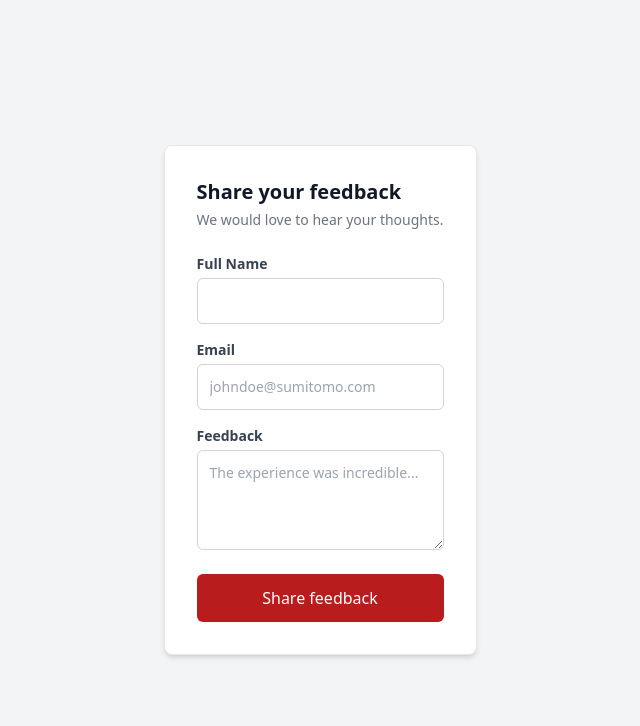
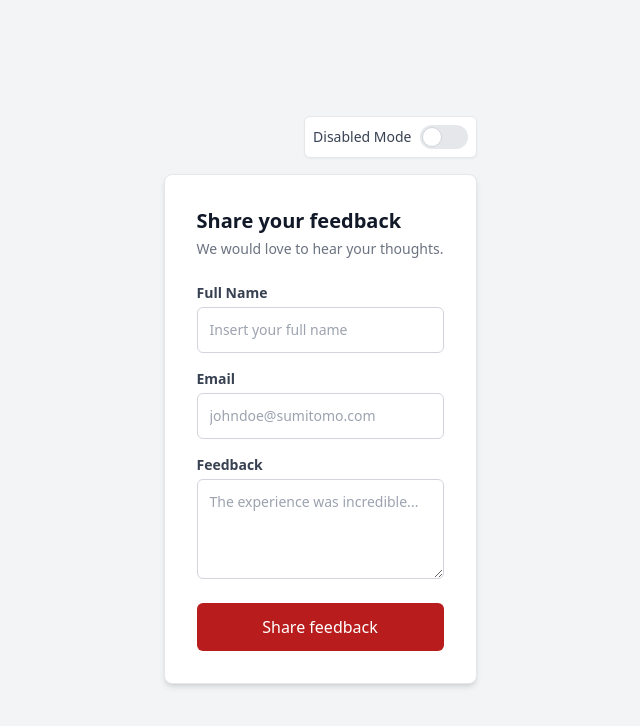
Before and after one commit to beatrizssouza/feedback-form-challenge, a React (Vite) app: page / in a window 1280 px wide. Shown: the top 726 px of the page, without its empty margins (320-960 px from the left). Built offline with nearby package versions, Linux system fonts and the light colour scheme.

Commit message:
feat: add form disabled state with toggle switch component

```diff
--- a/src/components/ui/Button.tsx
+++ b/src/components/ui/Button.tsx
@@ -10,7 +10,7 @@ const Button = ({
 }: ButtonProps) => {
   return (
     <button
-      className={`inline-flex items-center justify-center rounded-md px-4 py-3 text-base font-medium transition-colors duration-200 ease-in-out bg-red-700 hover:bg-red-800 text-white ${fullWidth ? 'w-full' : ''} ${className}`}
+      className={`inline-flex items-center justify-center rounded-md px-4 py-3 text-base font-medium transition-colors duration-200 ease-in-out bg-red-700 hover:bg-red-800 text-white ${fullWidth ? 'w-full' : ''} ${disabled || loading ? 'opacity-50 cursor-not-allowed' : ''} ${className}`}
       disabled={disabled || loading}
       {...rest}
     >
--- a/src/components/ui/TextField.tsx
+++ b/src/components/ui/TextField.tsx
@@ -7,6 +7,7 @@ function TextField<T extends FieldValues>({
   label,
   textarea = false,
   className = '',
+  disabled = false,
   inputProps,
 }: TextFieldProps<T>) {
   return (
@@ -16,7 +17,7 @@ function TextField<T extends FieldValues>({
       render={({ field, fieldState }) => (
         <div className={`mb-4 ${className}`}>
           <label
-            className="mb-1 block text-sm font-semibold text-gray-700"
+            className={`mb-1 block text-sm font-semibold ${disabled ? 'text-gray-400' : 'text-gray-700'}`}
             htmlFor={name}
           >
             {label}
@@ -24,14 +25,16 @@ function TextField<T extends FieldValues>({
           {textarea ? (
             <textarea
               id={name}
-              className={`block w-full p-3 border text-sm bg-white text-gray-900 placeholder-gray-400 min-h-[100px] rounded-md focus:outline-none focus:ring-2 ${fieldState.error ? 'border-orange-500 focus:border-orange-500 focus:ring-orange-500' : 'border-gray-300 focus:ring-[#0F172A] focus:border-[#0F172A]'}`}
+              className={`block w-full p-3 border text-sm rounded-md min-h-[100px] ${disabled ? 'bg-gray-100 text-gray-500 cursor-not-allowed' : 'bg-white text-gray-900'} placeholder-gray-400 ${!disabled && 'focus:outline-none focus:ring-2'} ${fieldState.error ? 'border-orange-500 focus:border-orange-500 focus:ring-orange-500' : 'border-gray-300 focus:ring-[#0F172A] focus:border-[#0F172A]'}`}
+              disabled={disabled}
               {...field}
               {...inputProps}
             />
           ) : (
             <input
               id={name}
-              className={`block w-full p-3 border text-sm bg-white text-gray-900 placeholder-gray-400 rounded-md focus:outline-none focus:ring-2 ${fieldState.error ? 'border-orange-500 focus:border-orange-500 focus:ring-orange-500' : 'border-gray-300 focus:ring-[#0F172A] focus:border-[#0F172A]'}`}
+              className={`block w-full p-3 border text-sm rounded-md ${disabled ? 'bg-gray-100 text-gray-500 cursor-not-allowed' : 'bg-white text-gray-900'} placeholder-gray-400 ${!disabled && 'focus:outline-none focus:ring-2'} ${fieldState.error ? 'border-orange-500 focus:border-orange-500 focus:ring-orange-500' : 'border-gray-300 focus:ring-[#0F172A] focus:border-[#0F172A]'}`}
+              disabled={disabled}
               {...field}
               {...inputProps}
             />
--- /dev/null
+++ b/src/components/ui/ToggleSwitch.tsx
@@ -0,0 +1,36 @@
+import type { ToggleSwitchProps } from '../../types/toggleSwitch'
+
+const ToggleSwitch = ({
+  label,
+  checked,
+  onChange,
+  id = 'toggle',
+  className = '',
+  ...rest
+}: ToggleSwitchProps) => {
+  return (
+    <div
+      className={`flex items-center bg-white rounded-md p-2 shadow-sm border border-gray-200 ${className}`}
+      {...rest}
+    >
+      <label htmlFor={id} className="mr-2 text-sm font-medium text-gray-700">
+        {label}
+      </label>
+      <div className="relative inline-block w-12 align-middle select-none" onClick={onChange} role="switch" aria-checked={checked}>
+        <input
+          type="checkbox"
+          id={id}
+          checked={checked}
+          onChange={onChange}
+          className="sr-only"
+        />
+        <div className="block h-6 bg-gray-200 rounded-full w-12"></div>
+        <div
+          className={`absolute left-0.5 top-0.5 w-5 h-5 rounded-full transition-transform duration-200 ease-in-out ${checked ? 'translate-x-6 bg-blue-600' : 'bg-white border border-gray-300'}`}
+        ></div>
+      </div>
+    </div>
+  )
+}
+
+export default ToggleSwitch
--- a/src/screens/FeedbackForm/index.tsx
+++ b/src/screens/FeedbackForm/index.tsx
@@ -2,23 +2,35 @@ import { useFeedbackForm } from '../../hooks/useFeedbackForm'
 import Card from '../../components/ui/Card'
 import TextField from '../../components/ui/TextField'
 import Button from '../../components/ui/Button'
+import ToggleSwitch from '../../components/ui/ToggleSwitch'
+import { useState } from 'react'
 
 export function FeedbackForm() {
+  const [isDisabled, setIsDisabled] = useState(false)
   const { control, handleSubmit, onSubmit } = useFeedbackForm()
 
   return (
-    <Card>
+    <div className="flex flex-col gap-4">
+      <ToggleSwitch
+        label="Disabled Mode"
+        id="toggle-disabled"
+        checked={isDisabled}
+        onChange={() => setIsDisabled(!isDisabled)}
+        className="self-end"
+      />
+      <Card>
       <h1 className="text-xl font-bold text-gray-900 mb-1">Share your feedback</h1>
       <p className="text-sm text-gray-500 mb-6">We would love to hear your thoughts.</p>
 
       <form onSubmit={handleSubmit(onSubmit)}>
-        <TextField name="fullName" control={control} label="Full Name" className="mb-4" />
+        <TextField name="fullName" control={control} label="Full Name" className="mb-4" disabled={isDisabled} inputProps={{ placeholder: 'Insert your full name' }} />
 
         <TextField
           name="email"
           control={control}
           label="Email"
           className="mb-4"
+          disabled={isDisabled}
           inputProps={{ type: 'email', placeholder: 'johndoe@sumitomo.com' }}
         />
 
@@ -27,15 +39,17 @@ export function FeedbackForm() {
           control={control}
           label="Feedback"
           textarea
+          disabled={isDisabled}
           inputProps={{ placeholder: 'The experience was incredible...' }}
           className="mb-6"
         />
 
-        <Button type="submit" fullWidth>
+        <Button type="submit" fullWidth disabled={isDisabled}>
           Share feedback
         </Button>
       </form>
     </Card>
+    </div>
   )
 }
 
--- a/src/types/textfield.ts
+++ b/src/types/textfield.ts
@@ -7,5 +7,6 @@ export interface TextFieldProps<T extends FieldValues = FieldValues> {
   label: string
   textarea?: boolean
   className?: string
+  disabled?: boolean
   inputProps?: InputHTMLAttributes<HTMLInputElement | HTMLTextAreaElement>
 }
--- /dev/null
+++ b/src/types/toggleSwitch.ts
@@ -0,0 +1,8 @@
+import type { HTMLAttributes } from 'react'
+
+export interface ToggleSwitchProps extends HTMLAttributes<HTMLDivElement> {
+  label: string
+  checked: boolean
+  onChange: () => void
+  id?: string
+}
```
